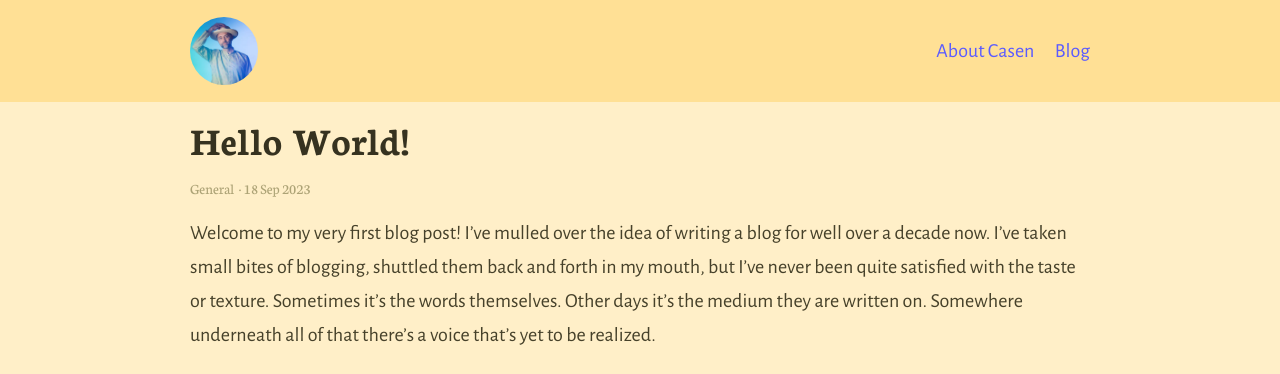
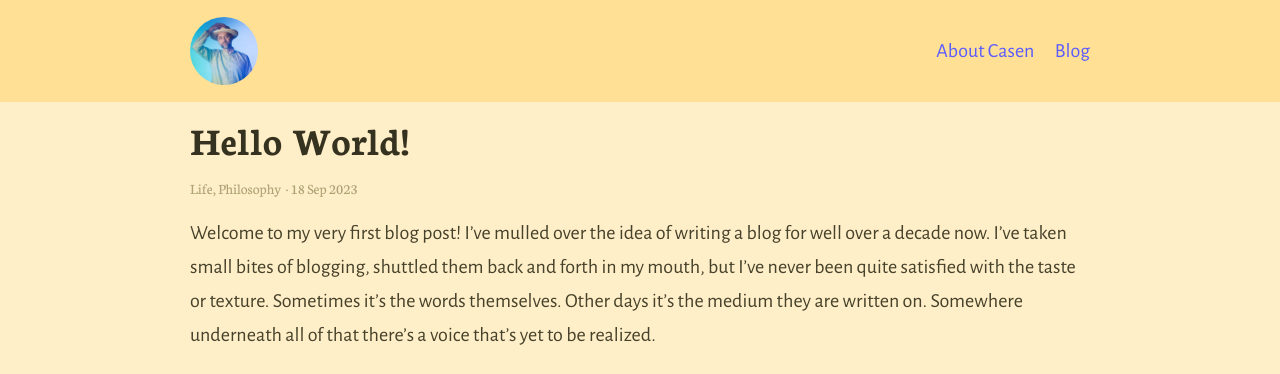
Before and after one commit to Casen/casen.github.io, a Jekyll site: the page built from _posts/2023-09-18-hello-world.md, in a window 1280 px wide. Shown: the top 374 px of the page. Built offline with Jekyll 4.4.1, drawn with Linux system fonts in a browser that asks for light colours.

```diff
--- a/_config.yml
+++ b/_config.yml
@@ -32,7 +32,7 @@ paginate_path: page:num # jekyll-paginate > blog page
 # 4. Jekyll settings
 sass:
   style: compressed # Style compression
-permalink: pretty  # Permalink style (/YYYY/MM/DD/page-name/)
+permalink: /:categories/:title/  # Permalink style (/YYYY/MM/DD/page-name/)
 excerpt_separator: <!-- more --> # Marks end of excerpt in posts
 timezone: America/Los_Angeles # Timezone for blog posts and alike
 
--- a/_posts/2023-09-18-hello-world.md
+++ b/_posts/2023-09-18-hello-world.md
@@ -1,6 +1,6 @@
 ---
 title: Hello World!
-category: General
+category: [Life, Philosophy]
 ---
 
 Welcome to my very first blog post! I've mulled over the idea of writing a blog for well over a decade now. I've taken small bites of blogging, shuttled them back and forth in my mouth, but I've never been quite satisfied with the taste or texture. Sometimes it's the words themselves. Other days it's the medium they are written on. Somewhere underneath all of that there's a voice that's yet to be realized.
```
